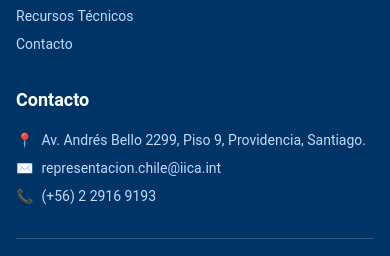
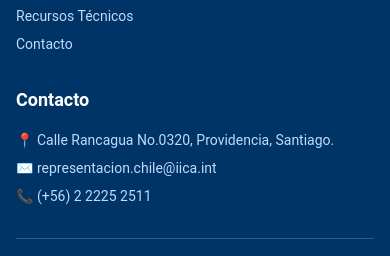
Before and after one commit to maximilianoandrade-sys/iica-chile-plataforma, a Next.js app: page / in a window 390 px wide. Shown: the part 2940-3196 px from the top of the page. Built offline with nearby package versions, Linux system fonts and the light colour scheme.

Commit message:
CONTENT: Update Footer contact info and ensure responsive display

```diff
--- a/components/Footer.tsx
+++ b/components/Footer.tsx
@@ -32,18 +32,9 @@ export function Footer() {
                     <div>
                         <h4 className="text-lg font-semibold mb-4 text-white">Contacto</h4>
                         <ul className="space-y-2 text-sm text-blue-200">
-                            <li className="flex gap-2">
-                                <span>📍</span>
-                                <span>Av. Andrés Bello 2299, Piso 9, Providencia, Santiago.</span>
-                            </li>
-                            <li className="flex gap-2">
-                                <span>✉️</span>
-                                <span>representacion.chile@iica.int</span>
-                            </li>
-                            <li className="flex gap-2">
-                                <span>📞</span>
-                                <span>(+56) 2 2916 9193</span>
-                            </li>
+                            <li>📍 Calle Rancagua No.0320, Providencia, Santiago.</li>
+                            <li>✉️ representacion.chile@iica.int</li>
+                            <li>📞 (+56) 2 2225 2511</li>
                         </ul>
                     </div>
                 </div>
```
